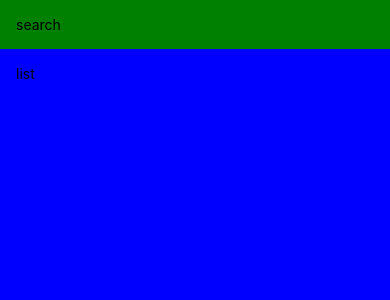
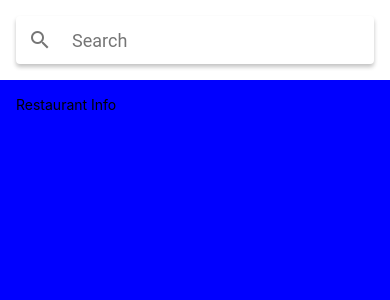
Before and after one commit to craig-handley/MealsToGo, a React Native app: screen / in a window 390 px wide. Shown: the top 300 px of the page. Built offline with nearby package versions, Linux system fonts and the light colour scheme.

Commit message:
split out screens

```diff
--- a/App.js
+++ b/App.js
@@ -1,37 +1,15 @@
 import { StatusBar as ExpoStatusBar } from "expo-status-bar";
 import React from "react";
-import { StatusBar, StyleSheet, SafeAreaView, Text, View } from "react-native";
+
+import { RestaurantsScreen } from "./src/features/restaurants/screens/restaurants.screen";
 
 const App = () => {
   return (
     <>
-      <SafeAreaView style={styles.container}>
-        <View style={styles.search}>
-          <Text>search</Text>
-        </View>
-        <View style={styles.list}>
-          <Text>list</Text>
-        </View>
-      </SafeAreaView>
+      <RestaurantsScreen />
       <ExpoStatusBar style="auto" />
     </>
   );
 };
 
-const styles = StyleSheet.create({
-  container: {
-    flex: 1,
-    marginTop: StatusBar.currentHeight,
-  },
-  search: {
-    padding: 16,
-    backgroundColor: "green",
-  },
-  list: {
-    flex: 1,
-    padding: 16,
-    backgroundColor: "blue",
-  },
-});
-
 export default App;
--- a/package.json
+++ b/package.json
@@ -17,6 +17,7 @@
     "react": "17.0.1",
     "react-dom": "17.0.1",
     "react-native": "0.64.3",
+    "react-native-paper": "^4.10.1",
     "react-native-web": "0.17.1"
   },
   "devDependencies": {
--- /dev/null
+++ b/src/features/restaurants/components/restaurant-info.component.js
@@ -0,0 +1,10 @@
+import React from "react";
+import { Text, View } from "react-native";
+
+export const RestaurantInfo = () => {
+  return (
+    <View>
+      <Text>Restaurant Info</Text>
+    </View>
+  );
+};
--- /dev/null
+++ b/src/features/restaurants/screens/restaurants.screen.js
@@ -0,0 +1,41 @@
+import React from "react";
+import { StatusBar, StyleSheet, SafeAreaView, Text, View } from "react-native";
+import { Searchbar } from "react-native-paper";
+
+import { RestaurantInfo } from "../components/restaurant-info.component";
+
+export const RestaurantsScreen = () => {
+  const [searchQuery, setSearchQuery] = React.useState("");
+  const onChangeSearch = (query) => setSearchQuery(query);
+
+  return (
+    <SafeAreaView style={styles.container}>
+      <View style={styles.search}>
+        <Searchbar
+          placeholder="Search"
+          value={searchQuery}
+          onChangeText={onChangeSearch}
+        />
+      </View>
+      <View style={styles.list}>
+        <RestaurantInfo />
+      </View>
+    </SafeAreaView>
+  );
+};
+
+const styles = StyleSheet.create({
+  container: {
+    flex: 1,
+    marginTop: StatusBar.currentHeight,
+  },
+  search: {
+    padding: 16,
+    backgroundColor: "white",
+  },
+  list: {
+    flex: 1,
+    padding: 16,
+    backgroundColor: "blue",
+  },
+});
```
Also changed, not shown: 1 other file (tests, documents, lock files or other folders).
